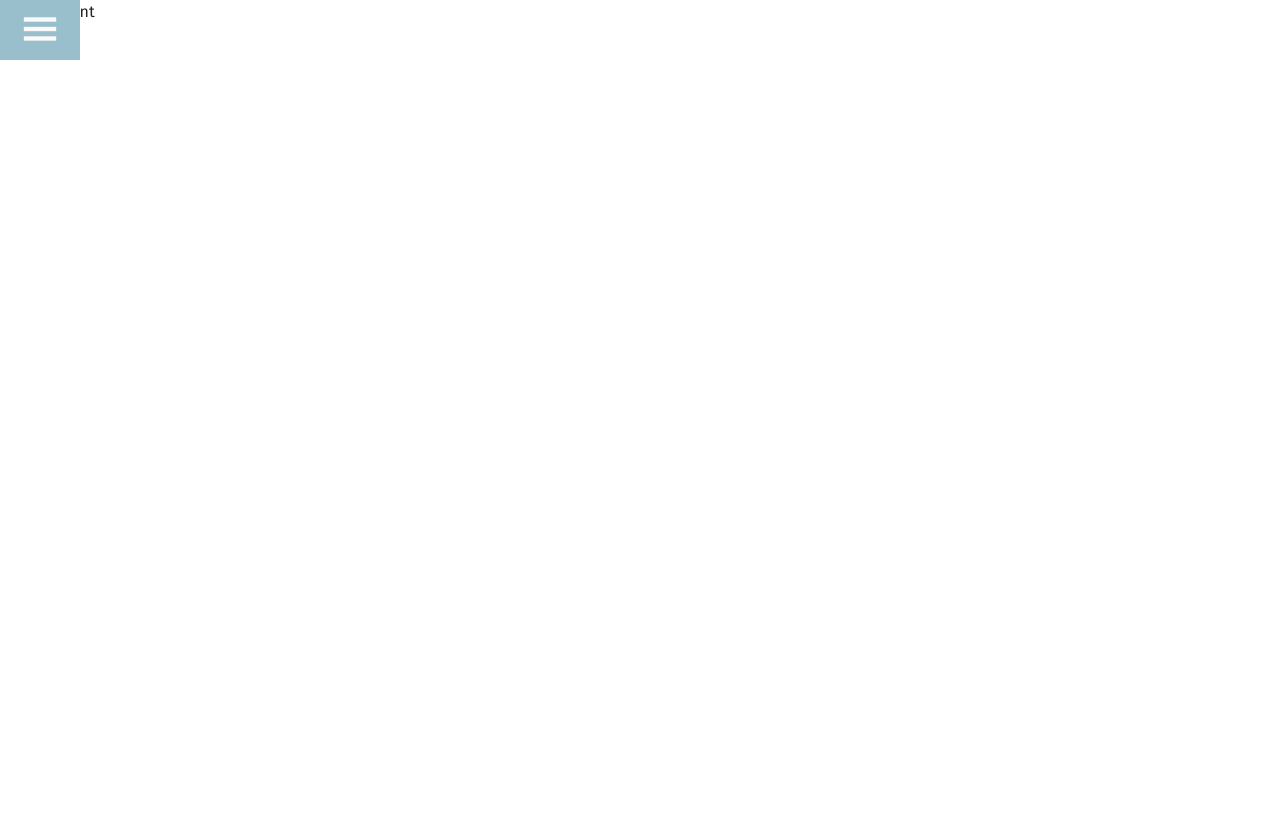
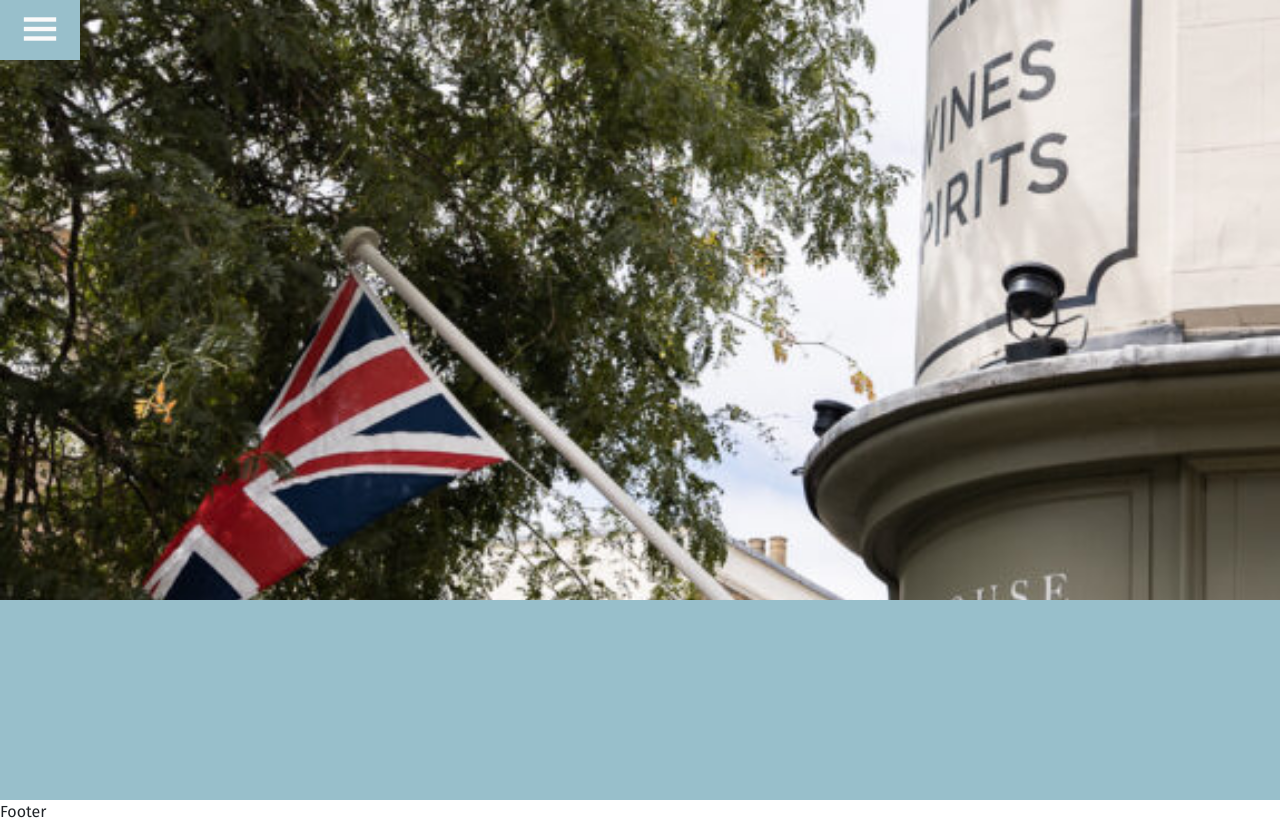
Before and after one commit to doctypeKieran/bootstrap-practice-restaurant-site, a plain HTML site: page index.html in a window 1280 px wide. Before the commit the page ends 800 px from the top, so only its background shows below. Drawn offline with nearby package versions, Linux system fonts and the light colour scheme.

Commit message:
Add layout, first styles and initial content for home page

```diff
--- a/assets/css/style.css
+++ b/assets/css/style.css
@@ -84,3 +84,20 @@ nav.navbar.navbar-light {
     font-size: 32px;
     margin-right: 10px;
 }
+
+/* MAIN CONTENT */
+
+/* Home page image */
+
+.home-img-container {
+    background-image: url("../media/images/TheOrange-July22-LowRes-5-575x1024.jpg");
+    background-position: center;
+    background-size: cover;
+    height: 75vh;
+}
+
+/* Home page menu */
+.home-menu {
+    height: 25vh;
+    background-color: rgb(152, 191, 203);
+}
--- a/index.html
+++ b/index.html
@@ -55,7 +55,18 @@
     </header>
 
     <main>
-        Main content
+        <section class="home-section">
+            <div class="container-fluid">
+                <div class="row">
+                    <div class="col-12 home-img-container"></div>
+                </div>
+                <div class="row home-menu">
+                    <div class="col-12">
+
+                    </div>
+                </div>
+            </div>
+        </section>
     </main>
 
     <footer>
```
